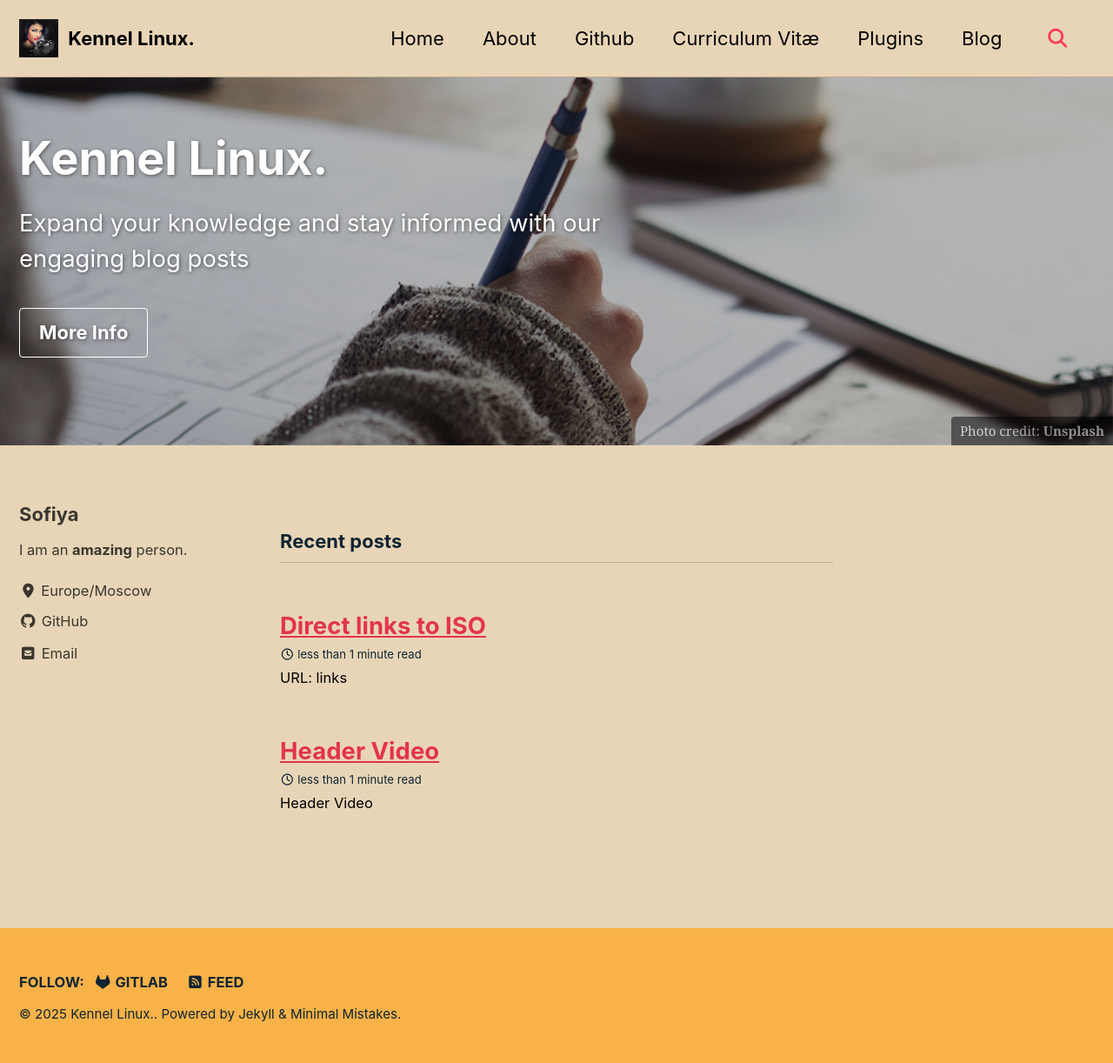
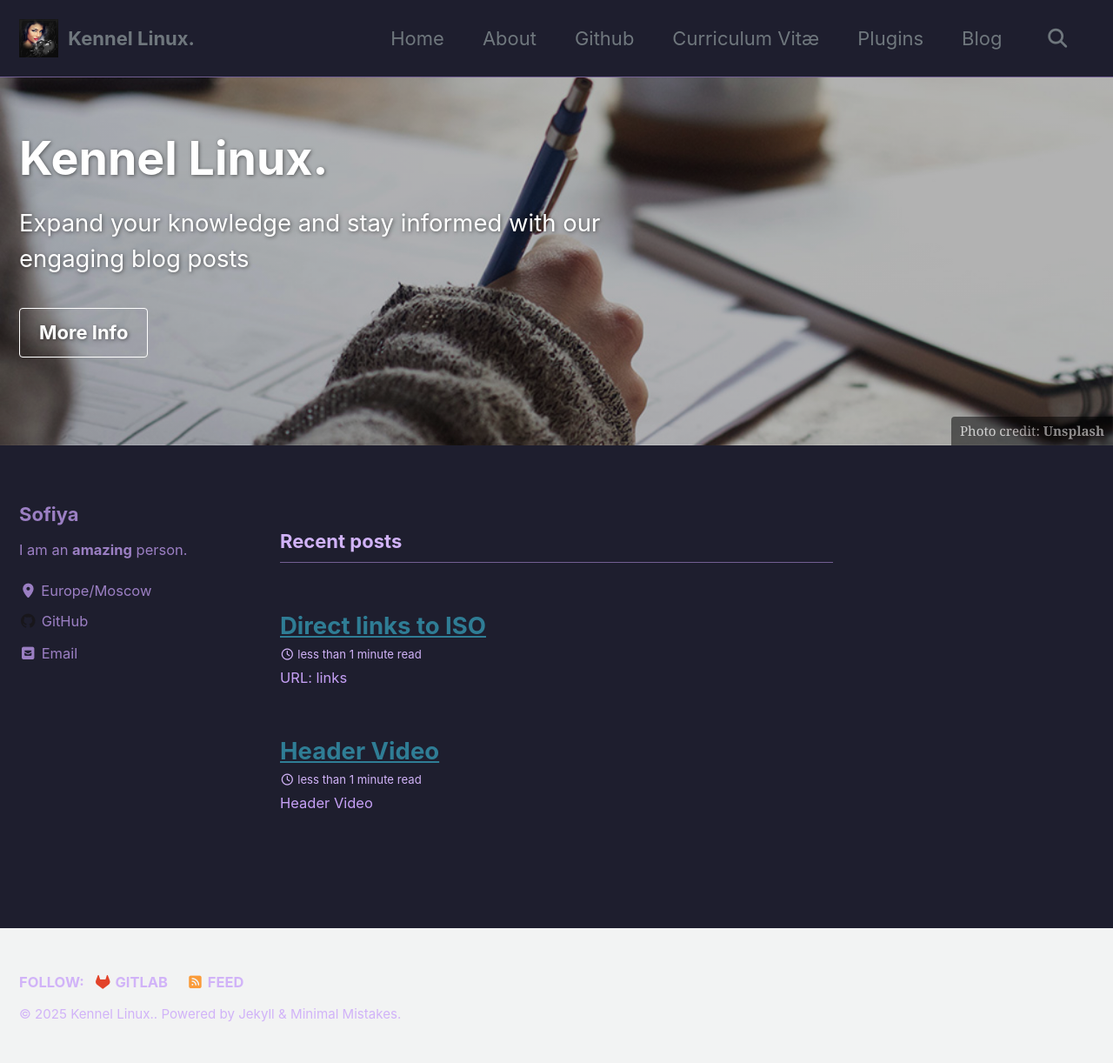
Before and after one commit to sofijacom/kl-linux.github.io, a Jekyll site: the page built from index.html, in a window 1280 px wide. Shown: the whole page at 87% size. Built offline with Jekyll 4.4.1, drawn with Linux system fonts in a browser that asks for light colours; cached includes are drawn as plain includes; the list of posts is cut into pages by our own code.

Commit message:
Update _config.yml

```diff
--- a/_config.yml
+++ b/_config.yml
@@ -12,7 +12,7 @@
 
 # theme                  : "minimal-mistakes-jekyll"
 # remote_theme           : "mmistakes/minimal-mistakes"
-minimal_mistakes_skin    : "sunrise" # "air", "aqua", "contrast", "dark", "dirt", "neon", "mint", "plum", "sunrise"
+minimal_mistakes_skin    : "_macchiato" # "air", "aqua", "contrast", "dark", "dirt", "neon", "mint", "plum", "sunrise", _macchiato
 
 # Site Settings
 locale                   : "en-US"
```
